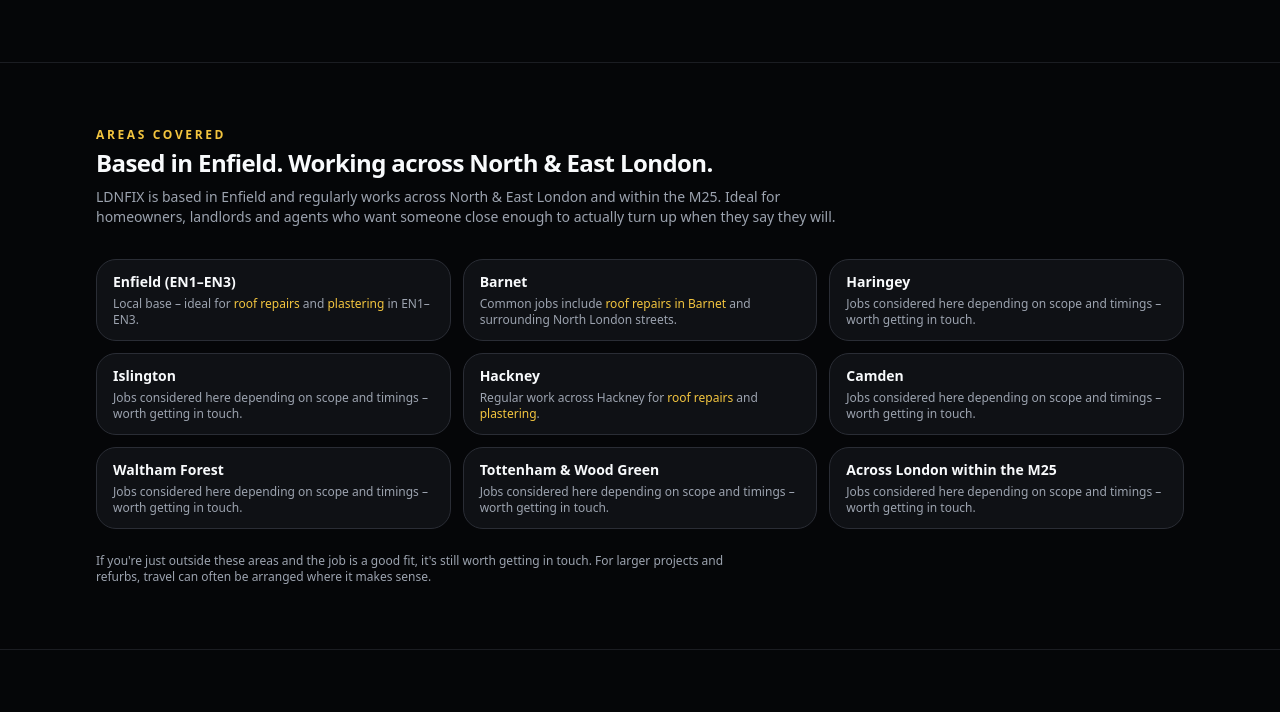
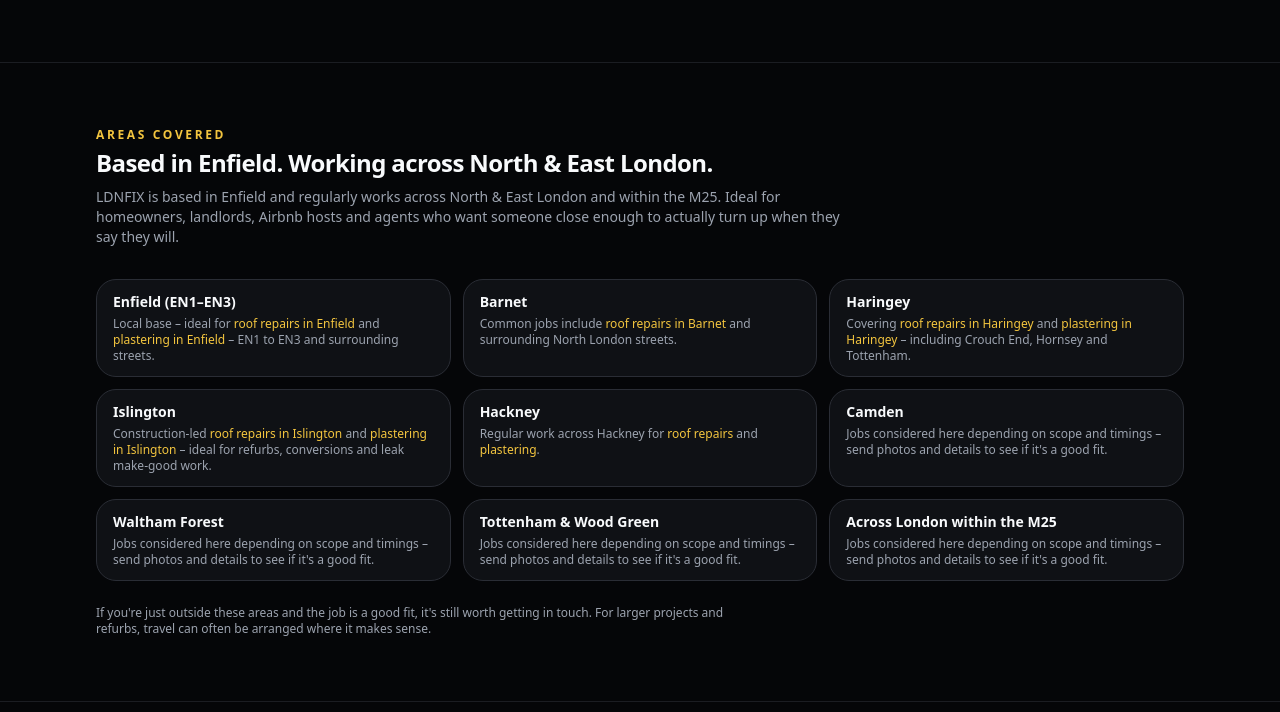
Before and after one commit to rmb2317-blip/ldnfix-site, a Next.js app: page / in a window 1280 px wide. Shown: the part 4329-5041 px from the top of the page. Built offline with nearby package versions, Linux system fonts and the light colour scheme.

Commit message:
Link Islington and Haringey SEO pages from Areas section

```diff
--- a/components/AreasCovered.tsx
+++ b/components/AreasCovered.tsx
@@ -18,21 +18,20 @@
             id="areas-heading"
             className="mt-1 text-xl font-semibold tracking-tight sm:text-2xl"
           >
-            Based in Enfield. Working across North & East London.
+            Based in Enfield. Working across North &amp; East London.
           </h2>
           <p className="mt-2 text-sm text-textMuted">
-            LDNFIX is based in Enfield and regularly works across North & East
-            London and within the M25. Ideal for homeowners, landlords and
-            agents who want someone close enough to actually turn up when they
-            say they will.
+            LDNFIX is based in Enfield and regularly works across North &amp;
+            East London and within the M25. Ideal for homeowners, landlords,
+            Airbnb hosts and agents who want someone close enough to actually
+            turn up when they say they will.
           </p>
         </header>
 
-        {/* Borough list */}
         <div className="grid gap-3 sm:grid-cols-2 lg:grid-cols-3 mb-6 text-sm">
           {SERVICE_AREAS.map((area) => {
-            // We can add special links for key areas
-            if (area.startsWith("Enfield")) {
+            // Enfield – link to Enfield local pages
+            if (area.toLowerCase().startsWith("enfield")) {
               return (
                 <div
                   key={area}
@@ -45,21 +44,22 @@
                       href="/roof-repairs-enfield"
                       className="underline-offset-2 hover:underline text-accent"
                     >
-                      roof repairs
+                      roof repairs in Enfield
                     </Link>{" "}
                     and{" "}
                     <Link
                       href="/plasterer-enfield"
                       className="underline-offset-2 hover:underline text-accent"
                     >
-                      plastering
+                      plastering in Enfield
                     </Link>{" "}
-                    in EN1–EN3.
+                    – EN1 to EN3 and surrounding streets.
                   </p>
                 </div>
               );
             }
 
+            // Barnet – roof repairs page
             if (area === "Barnet") {
               return (
                 <div
@@ -81,6 +81,65 @@
               );
             }
 
+            // Haringey – roof + plaster pages
+            if (area === "Haringey") {
+              return (
+                <div
+                  key={area}
+                  className="rounded-2xl border border-surfaceMuted bg-surface px-4 py-3 text-sm"
+                >
+                  <div className="font-semibold text-textPrimary">{area}</div>
+                  <p className="mt-1 text-xs text-textMuted">
+                    Covering{" "}
+                    <Link
+                      href="/roof-repairs-haringey"
+                      className="underline-offset-2 hover:underline text-accent"
+                    >
+                      roof repairs in Haringey
+                    </Link>{" "}
+                    and{" "}
+                    <Link
+                      href="/plasterer-haringey"
+                      className="underline-offset-2 hover:underline text-accent"
+                    >
+                      plastering in Haringey
+                    </Link>{" "}
+                    – including Crouch End, Hornsey and Tottenham.
+                  </p>
+                </div>
+              );
+            }
+
+            // Islington – roof + plaster pages
+            if (area === "Islington") {
+              return (
+                <div
+                  key={area}
+                  className="rounded-2xl border border-surfaceMuted bg-surface px-4 py-3 text-sm"
+                >
+                  <div className="font-semibold text-textPrimary">{area}</div>
+                  <p className="mt-1 text-xs text-textMuted">
+                    Construction-led{" "}
+                    <Link
+                      href="/roof-repairs-islington"
+                      className="underline-offset-2 hover:underline text-accent"
+                    >
+                      roof repairs in Islington
+                    </Link>{" "}
+                    and{" "}
+                    <Link
+                      href="/plasterer-islington"
+                      className="underline-offset-2 hover:underline text-accent"
+                    >
+                      plastering in Islington
+                    </Link>{" "}
+                    – ideal for refurbs, conversions and leak make-good work.
+                  </p>
+                </div>
+              );
+            }
+
+            // Hackney – existing roof + plaster links
             if (area === "Hackney") {
               return (
                 <div
@@ -117,8 +176,8 @@
               >
                 <div className="font-semibold text-textPrimary">{area}</div>
                 <p className="mt-1 text-xs text-textMuted">
-                  Jobs considered here depending on scope and timings – worth
-                  getting in touch.
+                  Jobs considered here depending on scope and timings – send
+                  photos and details to see if it&apos;s a good fit.
                 </p>
               </div>
             );
```
